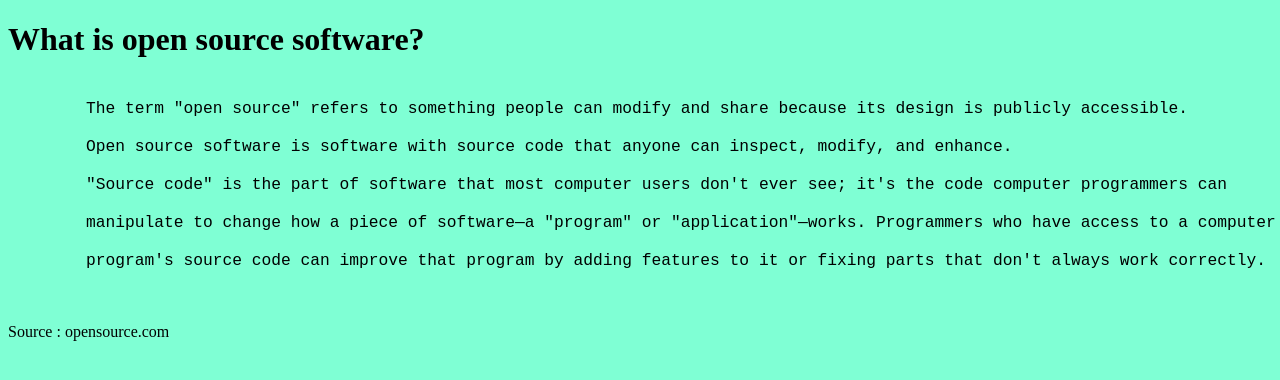
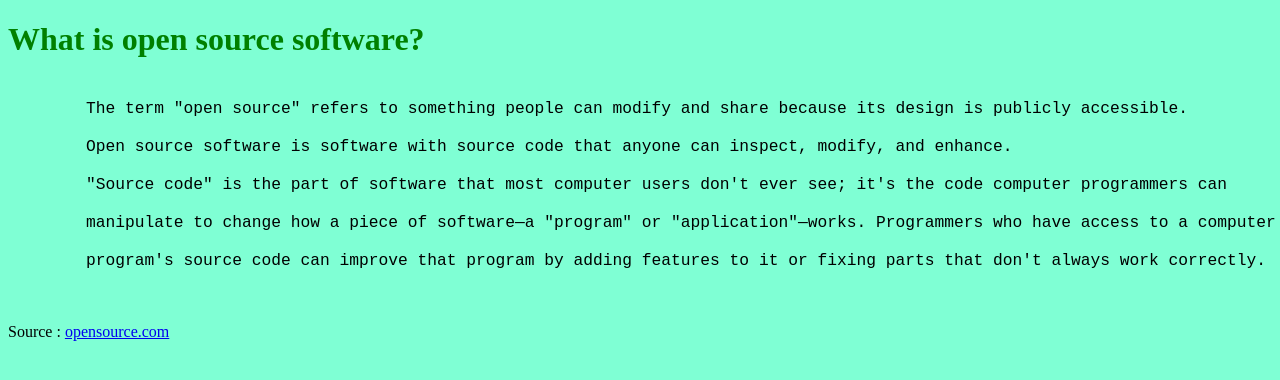
Before and after one commit to pesos/qr-challenge-1, a plain HTML site: page www/index.html in a window 1280 px wide. Drawn offline with Linux system fonts and the light colour scheme.

Commit message:
Fixed bugs in index.html

```diff
--- a/www/index.html
+++ b/www/index.html
@@ -3,12 +3,10 @@
   <head>
     <title>Open Source Software</title>
     <style>
-			#h1
-			{
-				color : green;
+      h1 {
+        color: green;
       }
-			pre
-			{
+      pre {
         font-size: 1.25em;
       }
     </style>
@@ -26,9 +24,13 @@
 	manipulate to change how a piece of software—a "program" or "application"—works. Programmers who have access to a computer
 
 	program's source code can improve that program by adding features to it or fixing parts that don't always work correctly.
-		</pre>
-		<br/>
-		Source : <a href:"https://opensource.com/resources/what-open-source">opensource.com</a>
-		<script src = 'script.js'></script>
+		</pre
+    >
+    <br />
+    Source :
+    <a href="https://opensource.com/resources/what-open-source"
+      >opensource.com</a
+    >
+    <script src="script.js"></script>
   </body>
 </html>
```
Lines whose indentation alone changed are shown as unchanged.
